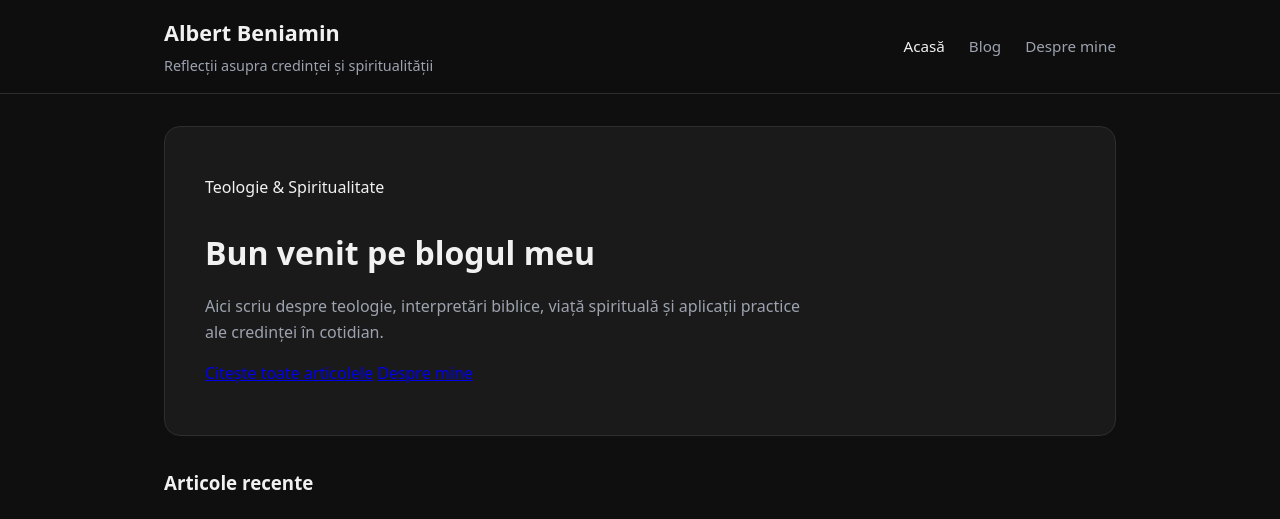
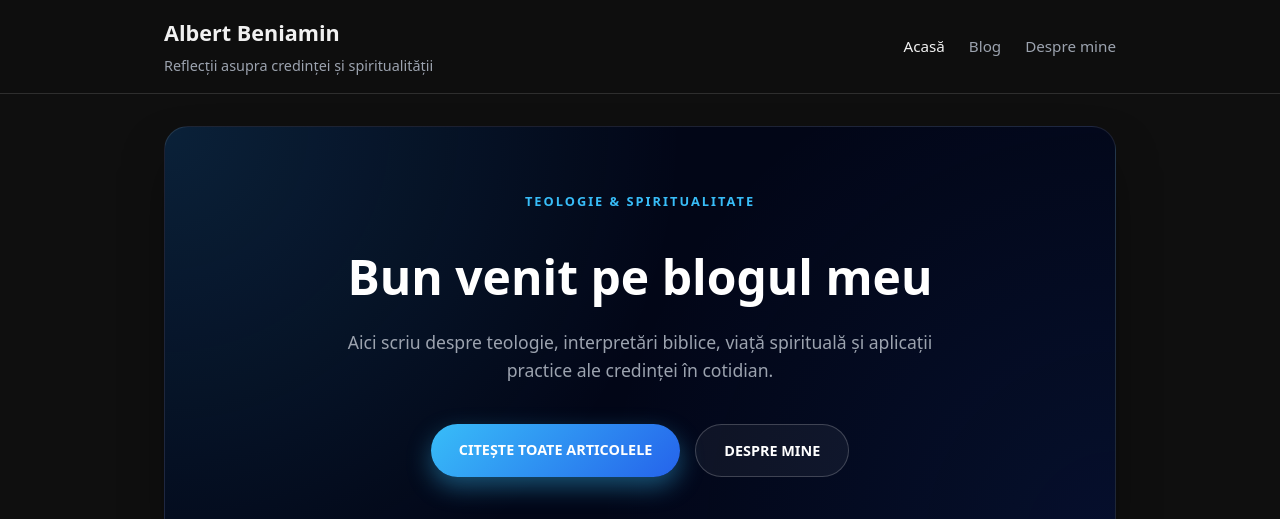
Before and after one commit to misteremanoil-art/blog-teologie, a plain HTML site: page index.html in a window 1280 px wide. Shown: the top 519 px of the page. Drawn offline with Linux system fonts and the light colour scheme.

Commit message:
Update styles.css

```diff
--- a/styles.css
+++ b/styles.css
@@ -563,3 +563,85 @@ section {
   padding-bottom: 50px;
   border-top: 1px solid rgba(255, 255, 255, 0.1);
 }
+/* --- HERO PREMIUM (Tema Articolelor) --- */
+.premium-hero {
+  margin: 2rem 0 3rem 0;
+  padding: 4rem 2rem;
+  border-radius: 24px;
+  background:
+    radial-gradient(circle at top left, rgba(56, 189, 248, 0.15), transparent 50%),
+    radial-gradient(circle at bottom right, rgba(37, 99, 235, 0.1), transparent 50%),
+    #020617; /* Fundalul închis ca la carduri */
+  border: 1px solid rgba(255, 255, 255, 0.1);
+  box-shadow: 0 25px 50px -12px rgba(0, 0, 0, 0.5);
+  position: relative;
+  overflow: hidden;
+  text-align: center;
+}
+
+.hero-tag {
+  color: #38bdf8;
+  font-size: 0.8rem;
+  text-transform: uppercase;
+  font-weight: 800;
+  letter-spacing: 2px;
+  margin-bottom: 1rem;
+}
+
+.premium-hero h2 {
+  font-size: clamp(2rem, 5vw, 3rem); /* Text care se adaptează pe mobil */
+  color: #ffffff;
+  margin-bottom: 1.5rem;
+  line-height: 1.1;
+}
+
+.premium-hero p {
+  font-size: 1.1rem;
+  color: #9ca3af;
+  max-width: 600px;
+  margin: 0 auto 2.5rem auto;
+}
+
+/* BUTOANE HERO WOW */
+.hero-actions {
+  display: flex;
+  justify-content: center;
+  gap: 15px;
+  flex-wrap: wrap;
+}
+
+.btn-wow-main {
+  padding: 14px 28px;
+  background: linear-gradient(135deg, #38bdf8 0%, #2563eb 100%);
+  color: white !important;
+  text-decoration: none;
+  border-radius: 50px;
+  font-weight: 700;
+  text-transform: uppercase;
+  font-size: 0.9rem;
+  box-shadow: 0 10px 25px rgba(56, 189, 248, 0.4);
+  transition: all 0.3s ease;
+}
+
+.btn-wow-main:hover {
+  transform: translateY(-3px) scale(1.05);
+  box-shadow: 0 15px 35px rgba(56, 189, 248, 0.6);
+}
+
+.btn-wow-secondary {
+  padding: 14px 28px;
+  background: rgba(255, 255, 255, 0.05);
+  color: #fff !important;
+  text-decoration: none;
+  border-radius: 50px;
+  font-weight: 700;
+  text-transform: uppercase;
+  font-size: 0.9rem;
+  border: 1px solid rgba(255, 255, 255, 0.2);
+  transition: all 0.3s ease;
+}
+
+.btn-wow-secondary:hover {
+  background: rgba(255, 255, 255, 0.1);
+  border-color: #38bdf8;
+}
```
